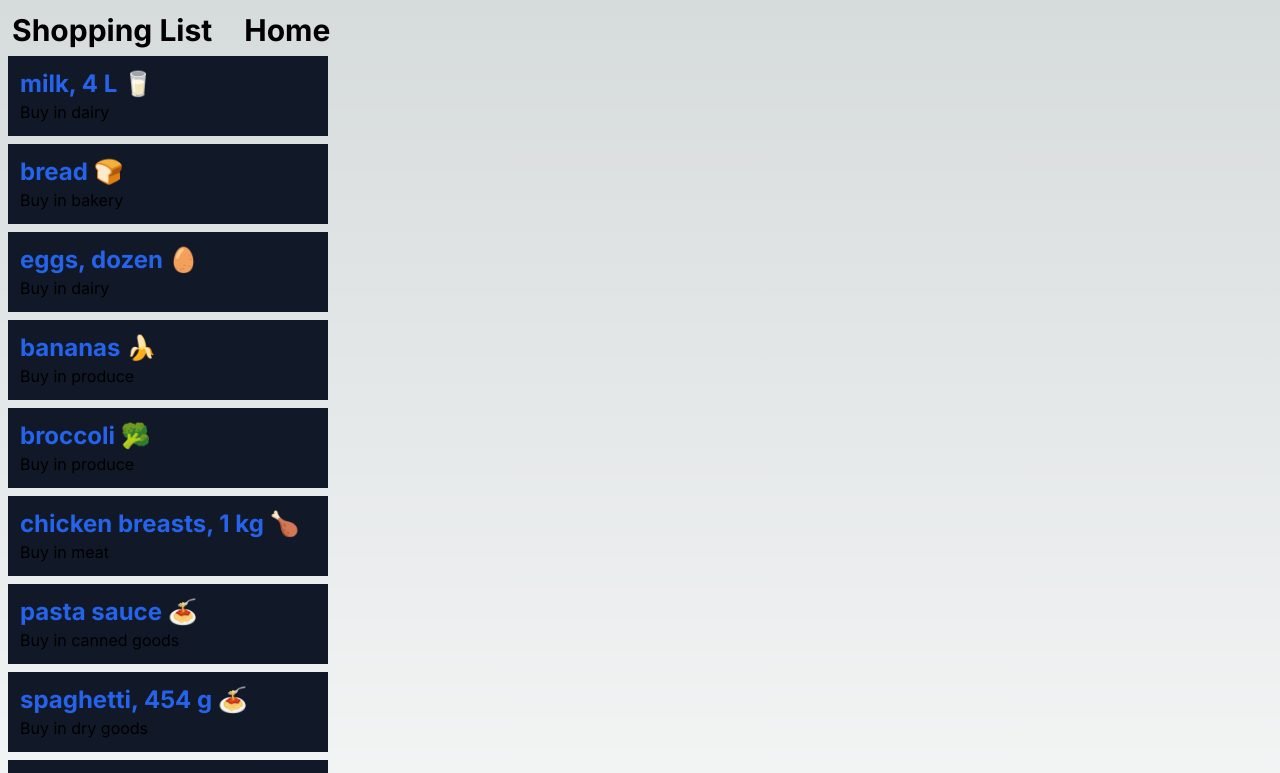
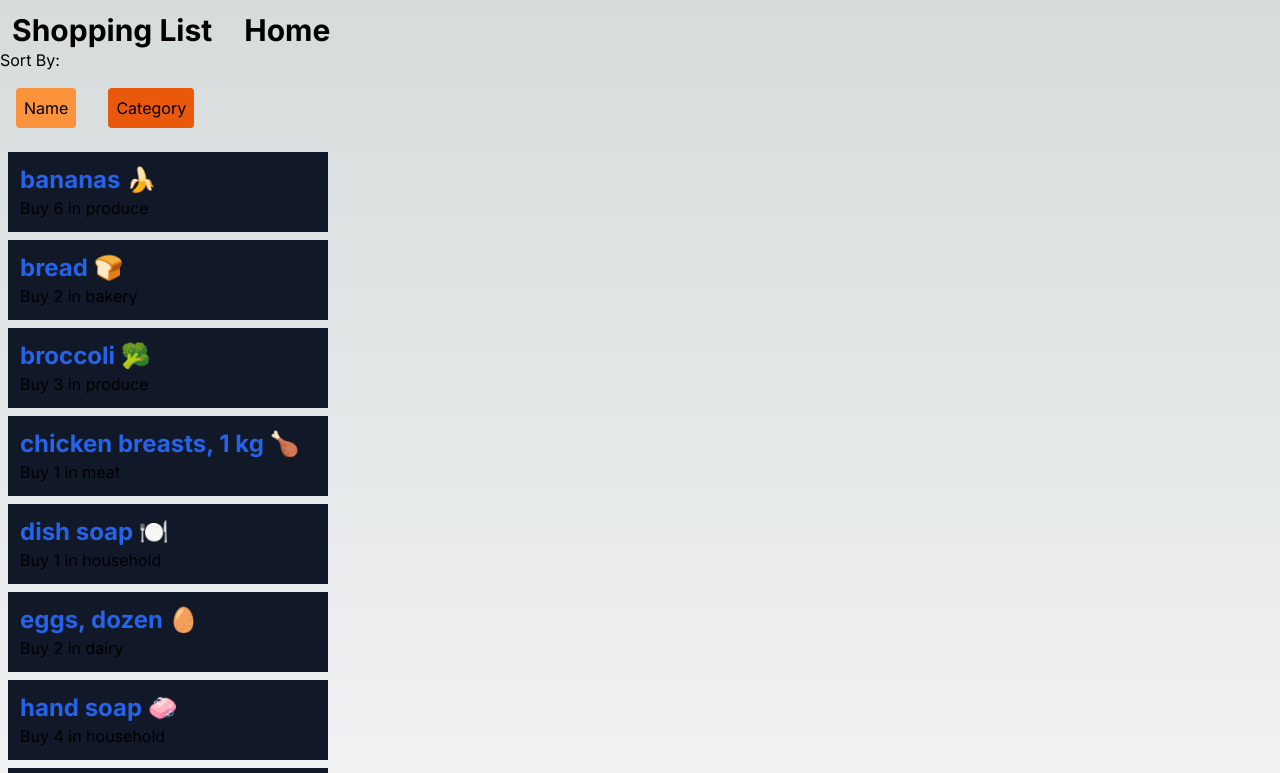
Before and after one commit to KyleJamesD/cprg306-assignments, a Next.js app: page /week-5 in a window 1280 px wide. Shown: the top 773 px of the page. Built offline with nearby package versions, Linux system fonts and the light colour scheme.

Commit message:
completed Conditional Rendering of buttons

```diff
--- a/app/week-5/item-list.js
+++ b/app/week-5/item-list.js
@@ -1,18 +1,58 @@
 "use client";
 import {useState} from "react";
 import Item from "./item.js";
-import objects from "./items.json";
+import arrayofobjects from "./items.json";
 
 
 export default function ItemList ()
 {
+
+  var [sortBy,setSortBy] = useState("name");
+
+  const handleSort = (event) => {
+      setSortBy(event.target.name);
+    }
+
+        let sortedarray = [...arrayofobjects].sort((a,b) => {
+              if (sortBy === "name"){
+              const nameA = a.name.toUpperCase();
+              const nameB = b.name.toUpperCase();
+              if (nameA < nameB){
+                return -1;
+              }
+              if (nameA>nameB){
+                return 1;
+              }
+              return 0;
+
+            }
+          else if (sortBy === "category"){
+              const categoryA = a.category.toUpperCase();
+              const categoryB = b.category.toUpperCase();
+              if (categoryA < categoryB){
+                return -1;
+              }
+              if (categoryA > categoryB){
+                return 1;
+              }
+              return 0;
+            }
+            });
+
           return(
-
-            <ul>{objects.map((item) => (
+              <>
+              <p>Sort By:</p>
+              <button className={sortBy === 'name' ? 'bg-orange-400 rounded p-2 m-4' : 'bg-orange-600 rounded p-2 m-4'} type="button" name="name"onClick={handleSort}>Name</button>
+              <button className={sortBy === 'category' ? 'bg-orange-400 rounded p-2 m-4' : 'bg-orange-600 rounded p-2 m-4'} type="button" name="category"onClick={handleSort}>Category</button>
+            <ul>
+              {sortedarray.map((item) => (
+                /* key is the unique identifier incase two objects inside items.json have the same values??? in any case the key is what makes each object unique and lets
+                the Compiler update changes. */
                 <li key={item.id}>
-                  <Item name={item.name} quantity={item.quanitiy} category={item.category}/>
-                </li>
-              ))}
+                  <Item name={item.name} quantity={item.quantity} category={item.category}/>
+                </li>))
+              }
             </ul>
+            </>
           );
-}
+        }
--- a/app/week-5/item.js
+++ b/app/week-5/item.js
@@ -2,9 +2,9 @@ export default function Item(props){
     return(
         <>
         <div className="p-3 bg-gray-900 w-80 m-2 ">
-        <li  className="font-bold text-2xl text-blue-600">{props.name}</li>
+        <p  className="font-bold text-2xl text-blue-600">{props.name}</p>
         {/*Buy and in are just text*/}
-        <li className="">Buy {props.quantity} in {props.category}</li>
+        <p className="">Buy {props.quantity} in {props.category}</p>
         </div>
 
 
--- a/app/week-5/items.json
+++ b/app/week-5/items.json
@@ -1,3 +1,4 @@
+
 [
     {
       "id": "1h2GJKH12gkHG31h1H",
```
